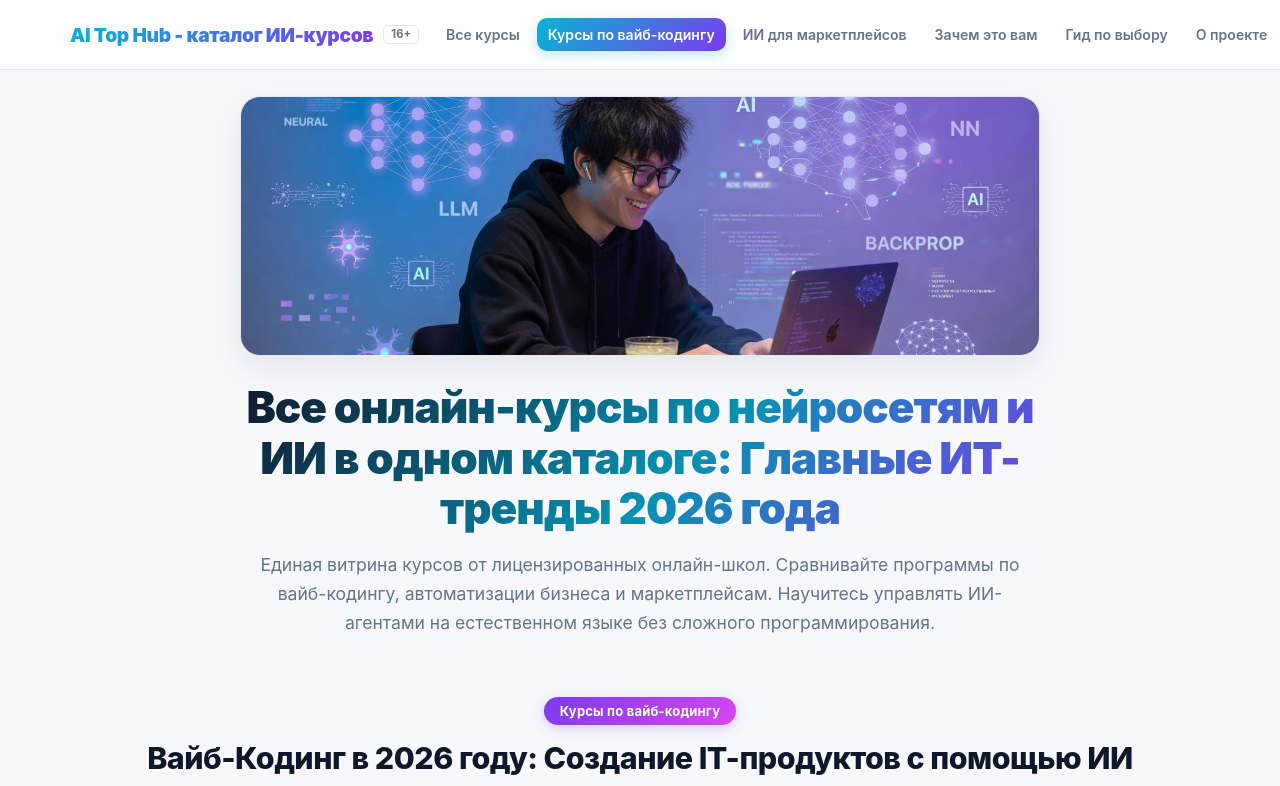
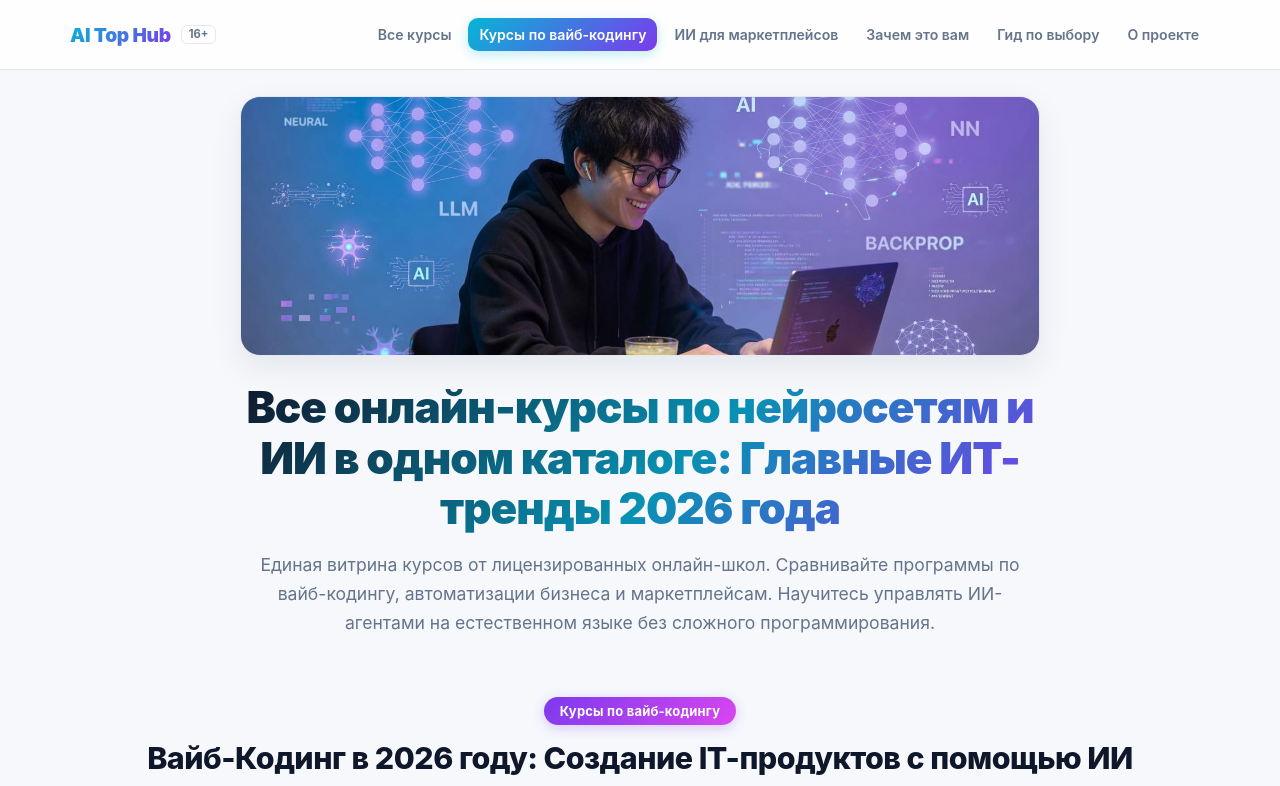
Before and after one commit to ai-topHub/ai-tophub.github.io, a plain HTML site: page index.html in a window 1280 px wide. Shown: the top 786 px of the page. Drawn offline with Linux system fonts and the light colour scheme.

Commit message:
Update index.html

```diff
--- a/index.html
+++ b/index.html
@@ -551,7 +551,7 @@
     <nav>
         <div class="nav-container">
             <div class="logo-block">
-                <a href="#" class="logo" aria-label="AI Hub Каталог">AI Top Hub - каталог ИИ-курсов</a>
+                <a href="#" class="logo" aria-label="AI Hub Каталог">AI Top Hub</a>
                 <span class="age-badge">16+</span>
             </div>
 
```
